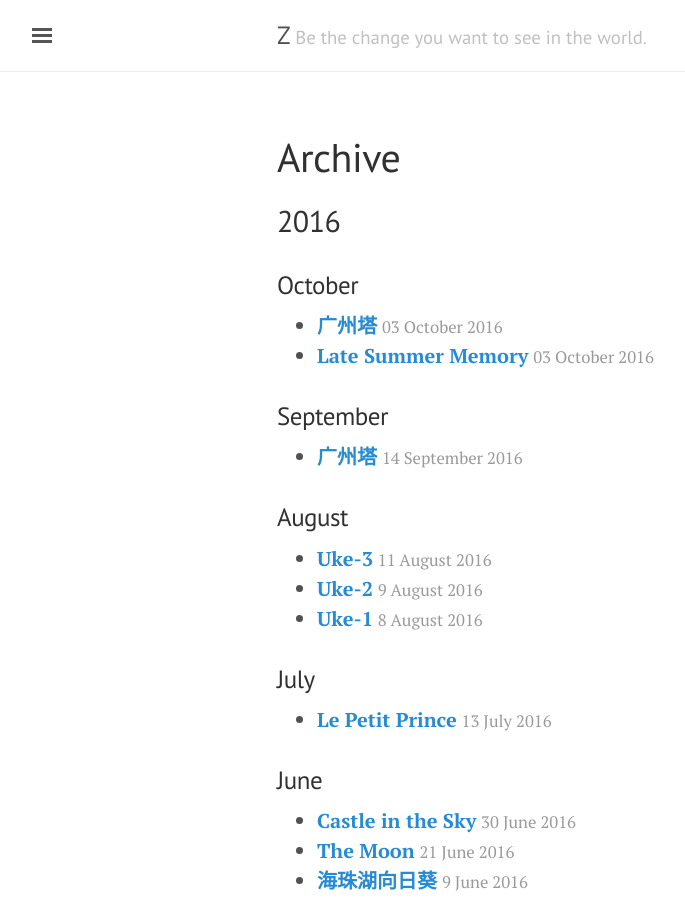
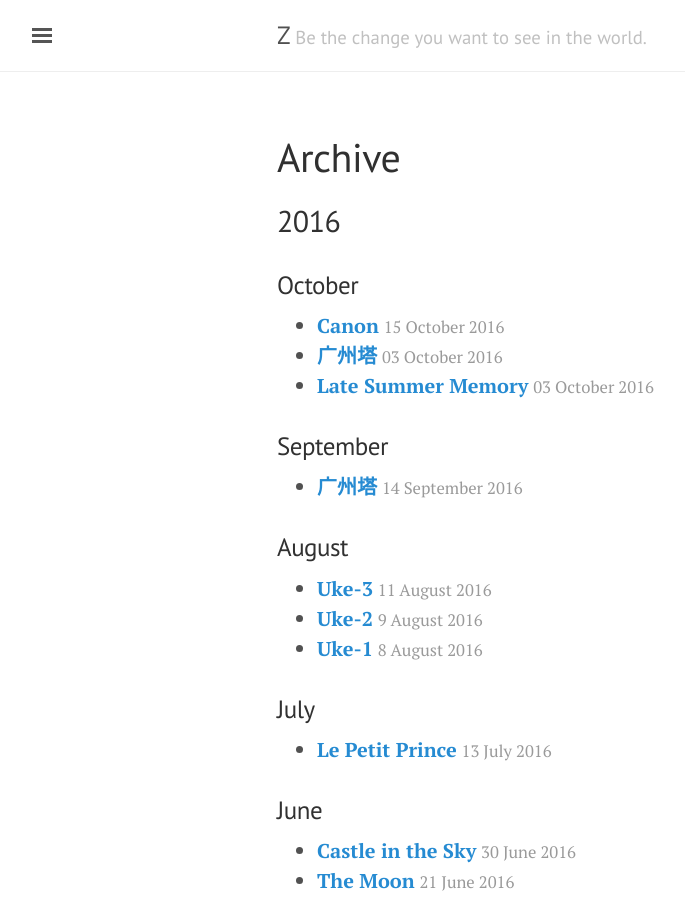
Before and after one commit to comacros/comacros.github.io, a Jekyll site: the page built from archive.md, in a window 1280 px wide and 900 px high. Shown: the whole window, without its empty margins (3-688 px from the left). Built offline with Jekyll 4.4.1, drawn with Linux system fonts in a browser that asks for light colours.

Commit message:
Update archive.md

```diff
--- a/archive.md
+++ b/archive.md
@@ -7,6 +7,7 @@
 
 ### October
 
+* [**Canon**](http://xiongzh.com/2016/10/15/Guitar-Canon/) <small style="color:rgb(154,154,154)">15 October 2016</small>
 * [**广州塔**](http://xiongzh.com/2016/10/03/广州塔/) <small style="color:rgb(154,154,154)">03 October 2016</small>
 * [**Late Summer Memory**](http://xiongzh.com/2016/10/03/Late-Summer-Memory/) <small style="color:rgb(154,154,154)">03 October 2016</small>
 
```
